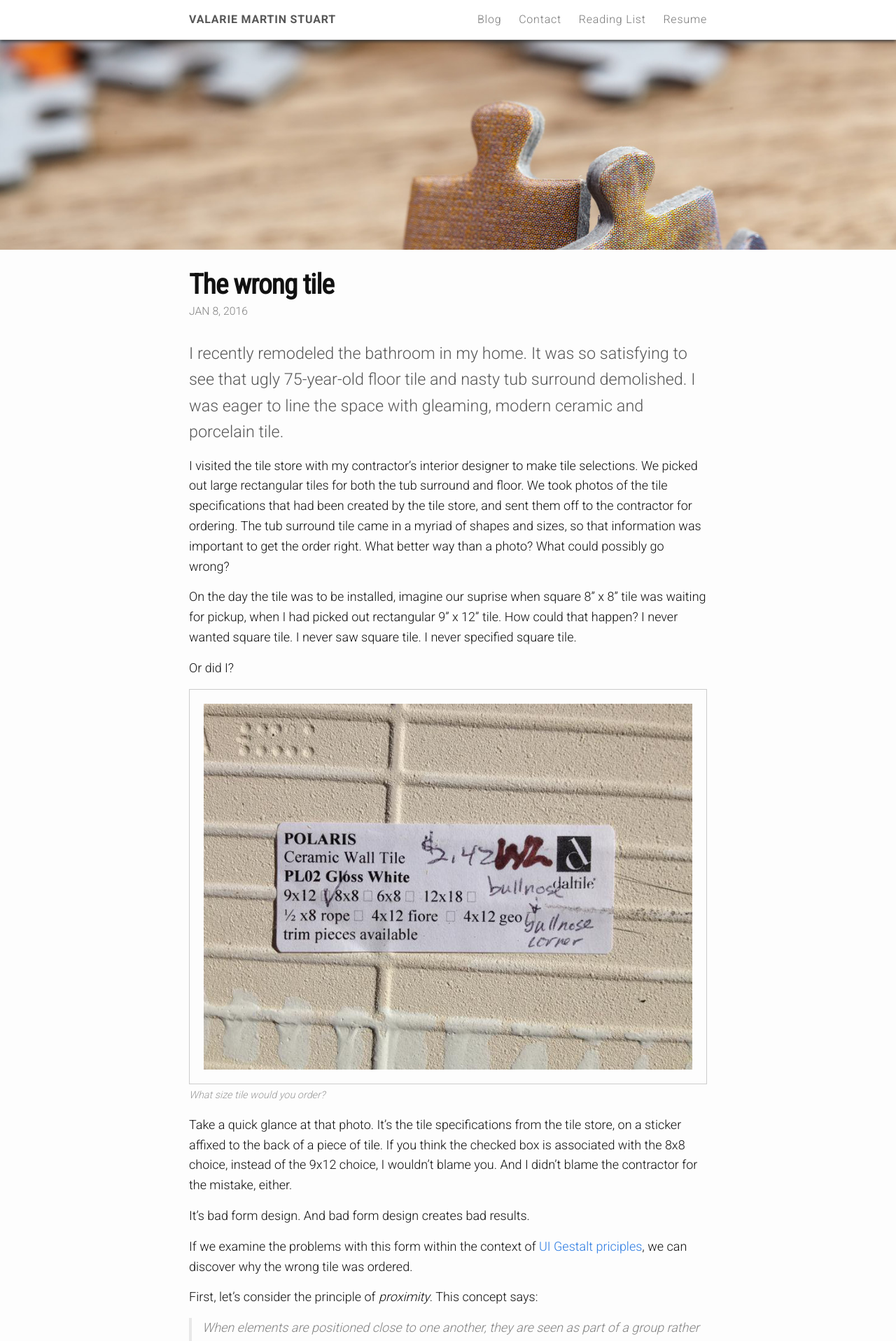
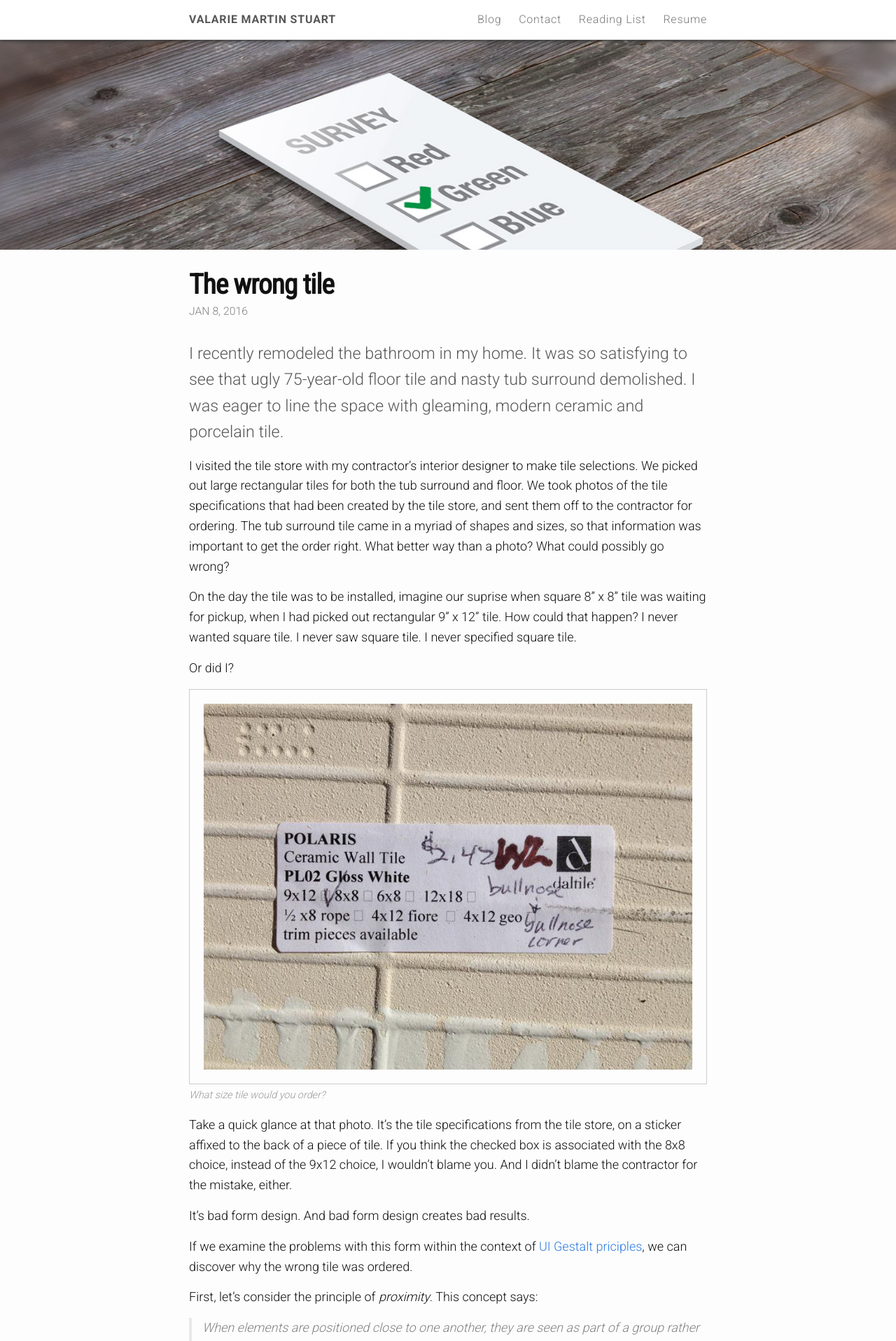
Before and after one commit to valariems/valariems.github.io, a Jekyll site: the page built from _posts/2016-01-08-the-wrong-tile.md, in a window 1280 px wide. Shown: the top 1917 px of the page at 70% size. Built offline with Jekyll 4.4.1, drawn with Linux system fonts in a browser that asks for light colours; nearby versions of some CDN libraries.

Commit message:
Add header image.

```diff
--- a/_posts/2016-01-08-the-wrong-tile.md
+++ b/_posts/2016-01-08-the-wrong-tile.md
@@ -2,7 +2,7 @@
 layout: post
 title:  "The wrong tile"
 date:   2016-01-08 08:01:53 -0600
-blog-hero: /assets/images/blog/puzzle-design.jpg
+blog-hero: /assets/images/blog/checkboxes.jpg
 ---
 
 I recently remodeled the bathroom in my home. It was so satisfying to see that ugly 75-year-old floor tile and nasty tub surround demolished. I was eager to line the space with gleaming, modern ceramic and porcelain tile.
```
